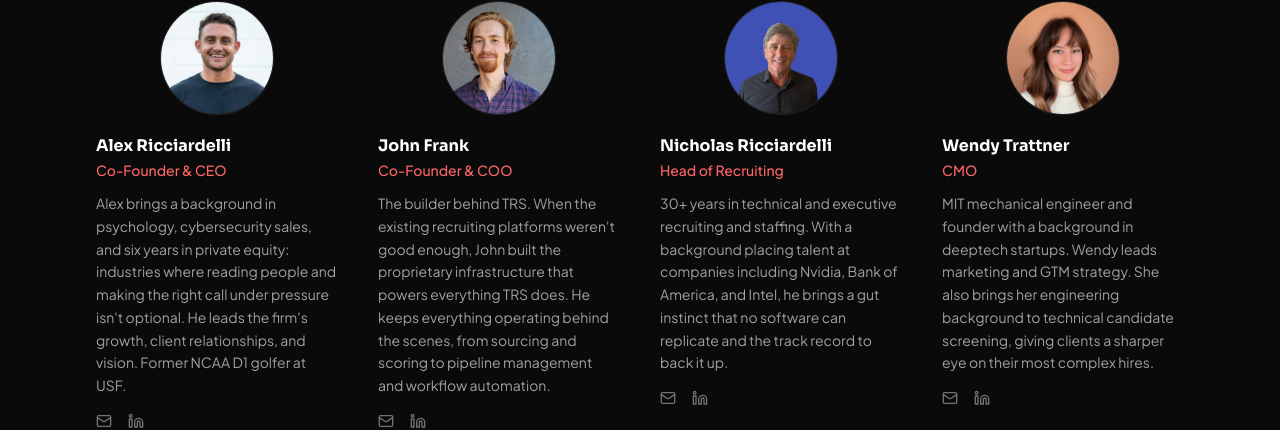
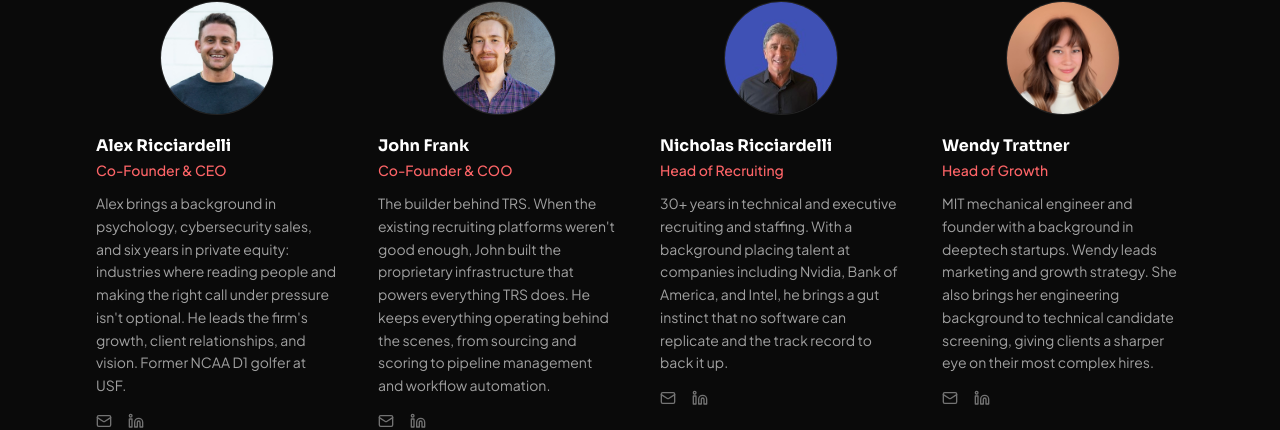
Before and after one commit to trsjohn/trs-website-wendy, a Next.js app: page /about in a window 1280 px wide. Shown: the part 1354-1784 px from the top of the page. Built offline with nearby package versions, Linux system fonts and the light colour scheme.

Commit message:
update wendy title

```diff
--- a/src/app/about/page.tsx
+++ b/src/app/about/page.tsx
@@ -31,11 +31,11 @@ export default function AboutPage() {
     },
     {
       name: "Wendy Trattner",
-      role: "CMO",
+      role: "Head of Growth",
       image: "/team/wendy-trattner.jpg",
       email: "wendy@trsolutions.io",
       linkedin: "https://www.linkedin.com/in/wtratt/",
-      bio: "MIT mechanical engineer and founder with a background in deeptech startups. Wendy leads marketing and GTM strategy. She also brings her engineering background to technical candidate screening, giving clients a sharper eye on their most complex hires."
+      bio: "MIT mechanical engineer and founder with a background in deeptech startups. Wendy leads marketing and growth strategy. She also brings her engineering background to technical candidate screening, giving clients a sharper eye on their most complex hires."
     },
   ];
 
```
